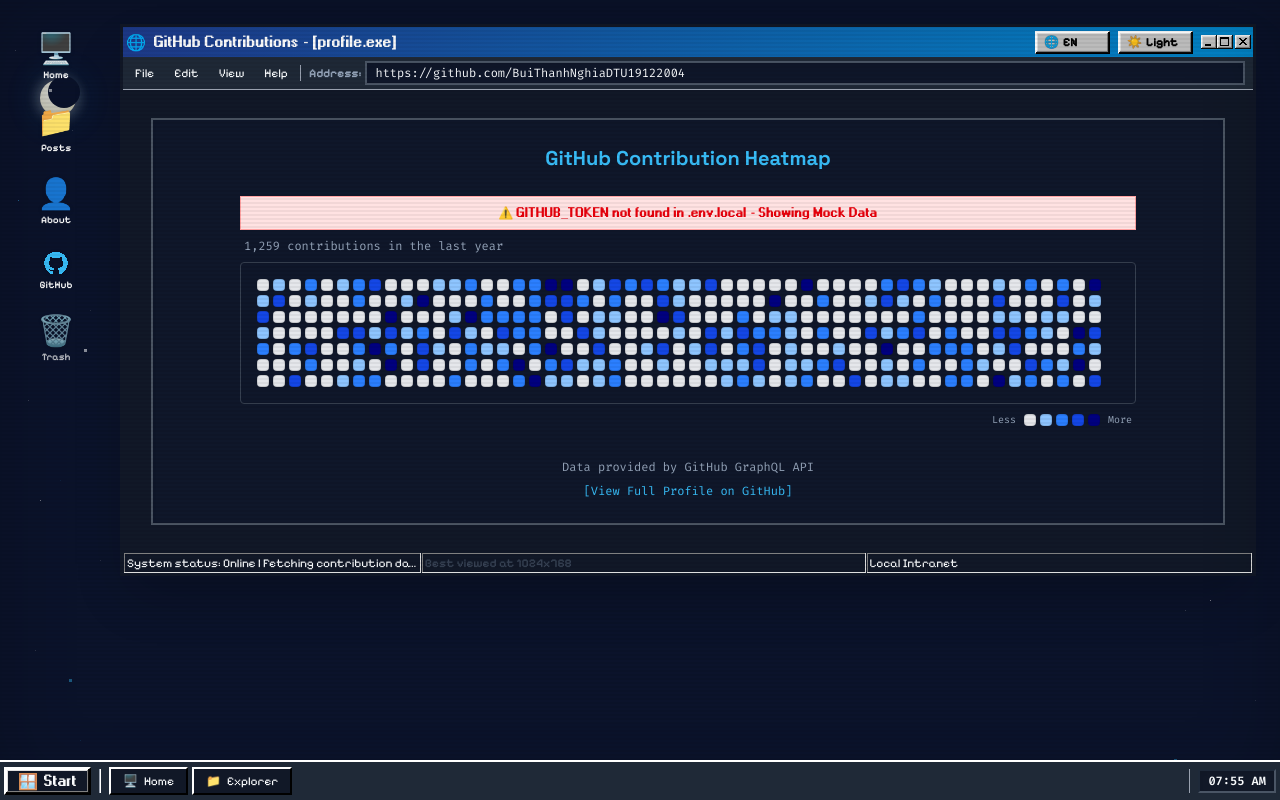
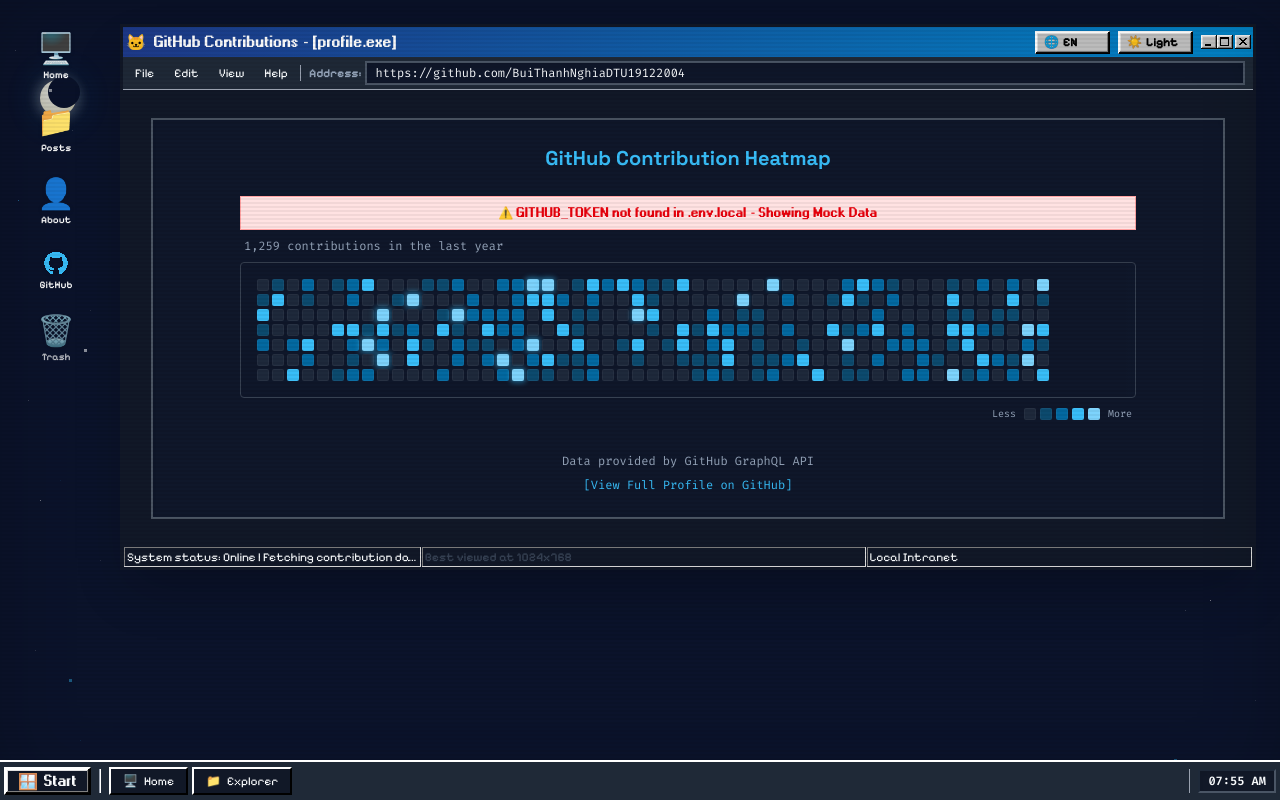
Before and after one commit to BuiThanhNghiaDTU19122004/Blog, a Next.js app: page /about/github in a window 1280 px wide. Built offline with nearby package versions, Linux system fonts and the light colour scheme.

Commit message:
feat(github): redesign contribution heatmap with staggered load, scanline sweep, and cyber-blue ramp

```diff
--- a/app/[locale]/github/page.tsx
+++ b/app/[locale]/github/page.tsx
@@ -13,7 +13,7 @@
   return (
     <Window
       title={`GitHub Contributions - [profile.exe]`}
-      icon="🌐"
+      icon="🐱"
       address="https://github.com/BuiThanhNghiaDTU19122004"
       statusText={`${dict.systemStatus} | Fetching contribution data... OK`}
     >
--- a/components/win98/GitHubHeatmap.tsx
+++ b/components/win98/GitHubHeatmap.tsx
@@ -1,25 +1,9 @@
 import React from 'react'
 import { getGitHubContributions, ContributionLevel, GitHubContributions } from '@/lib/github'
+import { HeatmapGrid } from './HeatmapGrid'
 
 interface GitHubHeatmapProps {
   username: string
-}
-
-function getLevelClasses(level: ContributionLevel) {
-  switch (level) {
-    case 'NONE':
-      return 'bg-gray-200 dark:bg-gray-800'
-    case 'FIRST_QUARTILE':
-      return 'bg-blue-300 dark:bg-cyan-900'
-    case 'SECOND_QUARTILE':
-      return 'bg-blue-500 dark:bg-cyan-700'
-    case 'THIRD_QUARTILE':
-      return 'bg-blue-700 dark:bg-cyan-500'
-    case 'FOURTH_QUARTILE':
-      return 'bg-[#000080] dark:bg-cyan-300'
-    default:
-      return 'bg-gray-200 dark:bg-gray-800'
-  }
 }
 
 // Generate mock data if token is missing
@@ -67,55 +51,21 @@
   }
 }
 
+// REDESIGN: server component fetches data, delegates rendering to animated client component.
 export async function GitHubHeatmap({ username }: GitHubHeatmapProps) {
   let data = await getGitHubContributions(username)
   let isMock = false
 
   if (!data) {
-    // Fallback to mock data if token is not set
     data = generateMockData()
     isMock = true
   }
 
   return (
-    <div className="w-full space-y-2">
-      {isMock && (
-        <div className="text-xs text-red-600 dark:text-red-400 font-bold mb-2 text-center bg-red-100 dark:bg-red-900/30 p-2 border border-red-300">
-          ⚠️ GITHUB_TOKEN not found in .env.local - Showing Mock Data
-        </div>
-      )}
-
-      <div className="flex justify-between items-end mb-2 text-xs font-mono text-[var(--text-muted)] px-1">
-        <span>{data.totalContributions.toLocaleString()} contributions in the last year</span>
-      </div>
-
-      <div className="bg-[var(--bg-surface-inset)] p-4 border border-[var(--border-shadow)] rounded-sm overflow-x-auto">
-        <div className="flex gap-1 min-w-max">
-          {data.weeks.map((week, wIndex) => (
-            <div key={wIndex} className="flex flex-col gap-1">
-              {week.contributionDays.map((day, dIndex) => (
-                <div
-                  key={dIndex}
-                  title={`${day.contributionCount} contributions on ${day.date}`}
-                  className={`w-3 h-3 rounded-sm ${getLevelClasses(day.contributionLevel)} border border-black/10 dark:border-white/5 transition-colors duration-200 hover:border-black dark:hover:border-white`}
-                />
-              ))}
-            </div>
-          ))}
-        </div>
-      </div>
-
-      <div className="flex items-center justify-end gap-2 text-[10px] font-mono text-[var(--text-muted)] mt-2 pr-1">
-        <span>Less</span>
-        <div className="flex gap-1">
-          <div className="w-3 h-3 rounded-sm bg-gray-200 dark:bg-gray-800 border border-black/10 dark:border-white/5" />
-          <div className="w-3 h-3 rounded-sm bg-blue-300 dark:bg-cyan-900 border border-black/10 dark:border-white/5" />
-          <div className="w-3 h-3 rounded-sm bg-blue-500 dark:bg-cyan-700 border border-black/10 dark:border-white/5" />
-          <div className="w-3 h-3 rounded-sm bg-blue-700 dark:bg-cyan-500 border border-black/10 dark:border-white/5" />
-          <div className="w-3 h-3 rounded-sm bg-[#000080] dark:bg-cyan-300 border border-black/10 dark:border-white/5" />
-        </div>
-        <span>More</span>
-      </div>
-    </div>
+    <HeatmapGrid
+      weeks={data.weeks}
+      totalContributions={data.totalContributions}
+      isMock={isMock}
+    />
   )
 }
--- /dev/null
+++ b/components/win98/HeatmapAnimations.css
@@ -0,0 +1,154 @@
+/* ═══════════════════════════════════════════════════════
+   HeatmapAnimations.css — animated contribution heatmap
+   REDESIGN: staggered load, scanline sweep, glow pulse,
+   hover scale, cyber-blue palette.
+   ═══════════════════════════════════════════════════════ */
+
+/* ── REDESIGN item 5: Cyber-blue color ramp ──
+   Light → Dark: pale slate → light cyan → cyan → deep blue → navy
+   Tuning: change these colors to adjust the ramp. */
+
+.hm-cell, .hm-legend {
+  width: 12px;
+  height: 12px;
+  border-radius: 2px;
+  border: 1px solid rgba(0,0,0,0.06);
+}
+
+.hm-none {
+  background-color: #e2e8f0;      /* slate-200 */
+}
+[data-theme="dark"] .hm-none {
+  background-color: #1e293b;      /* slate-800 */
+}
+
+.hm-q1 {
+  background-color: #7dd3fc;      /* sky-300 */
+}
+[data-theme="dark"] .hm-q1 {
+  background-color: #0c4a6e;      /* sky-900 */
+}
+
+.hm-q2 {
+  background-color: #38bdf8;      /* sky-400 — accent */
+}
+[data-theme="dark"] .hm-q2 {
+  background-color: #0369a1;      /* sky-700 */
+}
+
+.hm-q3 {
+  background-color: #0284c7;      /* sky-600 */
+}
+[data-theme="dark"] .hm-q3 {
+  background-color: #38bdf8;      /* sky-400 */
+}
+
+.hm-q4 {
+  background-color: #000080;      /* navy */
+}
+[data-theme="dark"] .hm-q4 {
+  background-color: #7dd3fc;      /* sky-300 */
+}
+
+/* Dark mode border tweak */
+[data-theme="dark"] .hm-cell,
+[data-theme="dark"] .hm-legend {
+  border-color: rgba(255,255,255,0.04);
+}
+
+
+/* ── REDESIGN item 1: Staggered load-in ──
+   Cells scale+fade in sequentially. animation-delay set inline per cell. */
+
+.hm-cell {
+  opacity: 0;
+  transform: scale(0);
+  animation: hm-pop-in 0.3s ease-out forwards;
+}
+
+@keyframes hm-pop-in {
+  0%   { opacity: 0; transform: scale(0); }
+  60%  { transform: scale(1.15); }
+  100% { opacity: 1; transform: scale(1); }
+}
+
+
+/* ── REDESIGN item 3: Hot-streak glow pulse ──
+   Only the highest tier (FOURTH_QUARTILE) pulses. */
+
+.hm-q4 {
+  animation:
+    hm-pop-in 0.3s ease-out forwards,
+    hm-glow 3s ease-in-out 1.5s infinite;
+}
+
+@keyframes hm-glow {
+  0%, 100% { box-shadow: 0 0 0 0 transparent; }
+  50%      { box-shadow: 0 0 6px 2px rgba(56, 189, 248, 0.5); }
+}
+
+
+/* ── REDESIGN item 4: Hover — scale + brighter glow + tooltip ──
+   The native title attribute handles the tooltip. */
+
+.hm-cell {
+  transition: transform 0.15s ease, box-shadow 0.15s ease;
+  cursor: var(--cursor-pointer) !important;
+}
+
+.hm-cell:hover {
+  transform: scale(1.6);
+  box-shadow: 0 0 8px 3px rgba(56, 189, 248, 0.6);
+  z-index: 10;
+  position: relative;
+}
+
+
+/* ── REDESIGN item 2: CRT scanline sweep ──
+   A translucent gradient bar sweeps across the grid on a 6s loop
+   via a pseudo-element on the grid wrapper. */
+
+.hm-grid-wrap {
+  position: relative;
+  overflow: hidden;
+}
+
+.hm-grid-wrap::after {
+  content: '';
+  position: absolute;
+  inset: 0;
+  pointer-events: none;
+  background: linear-gradient(
+    90deg,
+    transparent 0%,
+    rgba(56, 189, 248, 0.07) 45%,
+    rgba(56, 189, 248, 0.12) 50%,
+    rgba(56, 189, 248, 0.07) 55%,
+    transparent 100%
+  );
+  width: 30%;
+  animation: hm-scanline 6s linear infinite;
+  mix-blend-mode: screen;
+}
+
+@keyframes hm-scanline {
+  0%   { transform: translateX(-100%); }
+  100% { transform: translateX(450%); }
+}
+
+
+/* ── REDESIGN item 6: Reduced motion ──
+   Disable sweep, glow, and pop-in. Cells visible immediately. */
+
+@media (prefers-reduced-motion: reduce) {
+  .hm-cell {
+    animation: none !important;
+    opacity: 1;
+    transform: scale(1);
+  }
+
+  .hm-grid-wrap::after {
+    animation: none !important;
+    display: none;
+  }
+}
--- /dev/null
+++ b/components/win98/HeatmapGrid.tsx
@@ -0,0 +1,83 @@
+'use client'
+
+// REDESIGN: Animated heatmap grid — client component for CSS animations.
+// ponytail: one file, no extra deps, all animation via CSS classes.
+
+import React from 'react'
+import type { ContributionLevel, ContributionDay, ContributionWeek } from '@/lib/github'
+import './HeatmapAnimations.css'
+
+interface HeatmapGridProps {
+  weeks: ContributionWeek[]
+  totalContributions: number
+  isMock: boolean
+}
+
+/* ponytail: REDESIGN item 5 — cyber-blue color ramp replacing GitHub green.
+   Maps contribution level → CSS class with the blue palette. */
+function getCellClass(level: ContributionLevel): string {
+  switch (level) {
+    case 'NONE':             return 'hm-cell hm-none'
+    case 'FIRST_QUARTILE':   return 'hm-cell hm-q1'
+    case 'SECOND_QUARTILE':  return 'hm-cell hm-q2'
+    case 'THIRD_QUARTILE':   return 'hm-cell hm-q3'
+    case 'FOURTH_QUARTILE':  return 'hm-cell hm-q4'  // hot — gets glow pulse
+    default:                 return 'hm-cell hm-none'
+  }
+}
+
+export function HeatmapGrid({ weeks, totalContributions, isMock }: HeatmapGridProps) {
+  // Flatten to get total cell count for stagger calculation
+  let cellIndex = 0
+
+  return (
+    <div className="w-full space-y-2">
+      {isMock && (
+        <div className="text-xs text-red-600 dark:text-red-400 font-bold mb-2 text-center bg-red-100 dark:bg-red-900/30 p-2 border border-red-300">
+          ⚠️ GITHUB_TOKEN not found in .env.local - Showing Mock Data
+        </div>
+      )}
+
+      <div className="flex justify-between items-end mb-2 text-xs font-mono text-[var(--text-muted)] px-1">
+        <span>{totalContributions.toLocaleString()} contributions in the last year</span>
+      </div>
+
+      {/* REDESIGN item 2: scanline sweep overlay via ::after pseudo on this container */}
+      <div className="hm-grid-wrap bg-[var(--bg-surface-inset)] p-4 border border-[var(--border-shadow)] rounded-sm overflow-x-auto relative">
+        <div className="flex gap-[3px] min-w-max">
+          {weeks.map((week, wIndex) => (
+            <div key={wIndex} className="flex flex-col gap-[3px]">
+              {week.contributionDays.map((day, dIndex) => {
+                const idx = cellIndex++
+                return (
+                  <div
+                    key={dIndex}
+                    className={getCellClass(day.contributionLevel)}
+                    /* REDESIGN item 1: stagger delay — each cell fades in left→right */
+                    style={{ animationDelay: `${idx * 4}ms` }}
+                    data-count={day.contributionCount}
+                    data-date={day.date}
+                    title={`${day.contributionCount} contributions on ${day.date}`}
+                  />
+                )
+              })}
+            </div>
+          ))}
+        </div>
+      </div>
+
+      {/* REDESIGN item 5: legend with cyber-blue ramp */}
+      <div className="flex items-center justify-end gap-2 text-[10px] font-mono text-[var(--text-muted)] mt-2 pr-1">
+        <span>Less</span>
+        <div className="flex gap-1">
+          <div className="hm-legend hm-none" />
+          <div className="hm-legend hm-q1" />
+          <div className="hm-legend hm-q2" />
+          <div className="hm-legend hm-q3" />
+          <div className="hm-legend hm-q4" />
+        </div>
+        <span>More</span>
+      </div>
+    </div>
+  )
+}
```
